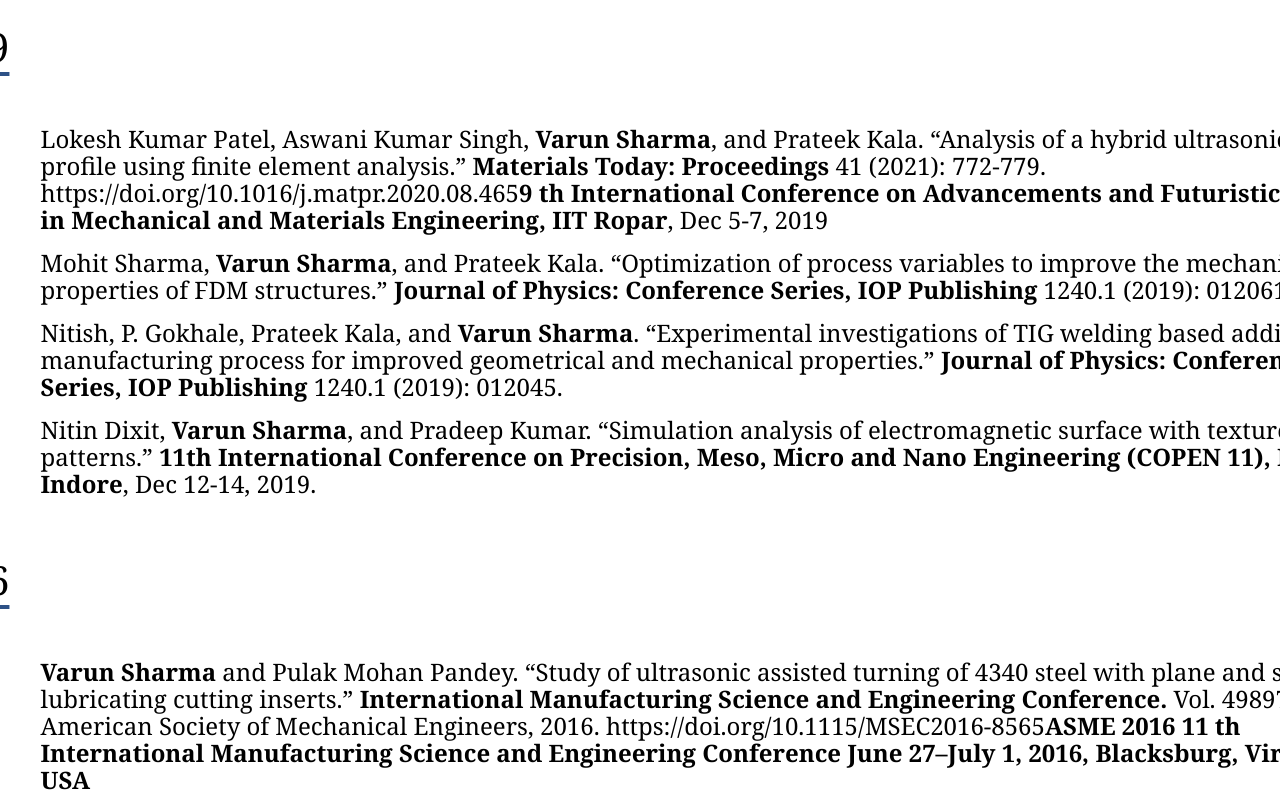
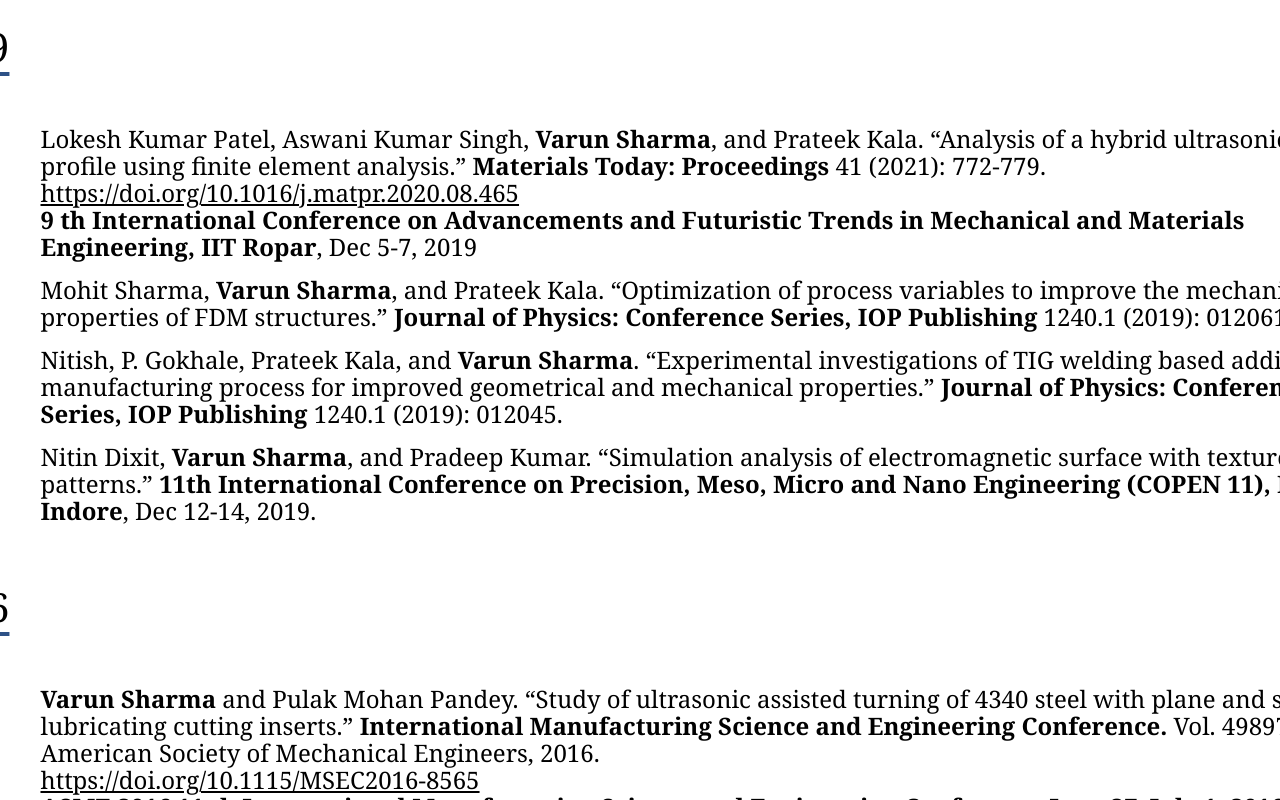
Before and after one commit to Kirthik24/varun-sharma-profile, a React (Vite) app: page /pb/ic in a window 1280 px wide. Shown: the part 1340-2140 px from the top of the page. Built offline with nearby package versions, Linux system fonts and the light colour scheme.

Commit message:
links updated

```diff
--- a/src/components/publications/InternationalConference.jsx
+++ b/src/components/publications/InternationalConference.jsx
@@ -59,7 +59,7 @@ Ambedkar National Institute of Technology, Jalandhar, Punjab, Oct 09-11, 2020.
                    Lokesh Kumar Patel, Aswani Kumar Singh, <b>Varun Sharma</b>, and Prateek Kala. “Analysis of a
 hybrid ultrasonic horn profile using finite element analysis.” <b>Materials Today: Proceedings</b> 41
 (2021): 772-779.
-https://doi.org/10.1016/j.matpr.2020.08.465
+<br /><a href=" https://doi.org/10.1016/j.matpr.2020.08.465"> https://doi.org/10.1016/j.matpr.2020.08.465 </a> <br />
 <b>9 th International Conference on Advancements and Futuristic Trends in Mechanical and
 Materials Engineering, IIT Ropar</b>, Dec 5-7, 2019
                     </span></li>
@@ -89,7 +89,7 @@ Engineering (COPEN 11), IIT Indore</b>, Dec 12-14, 2019.</span></li>
                    <b>Varun Sharma</b> and Pulak Mohan Pandey. “Study of ultrasonic assisted turning of 4340 steel with
                     plane and self-lubricating cutting inserts.” <b>International Manufacturing Science and Engineering
                     Conference.</b> Vol. 49897. American Society of Mechanical Engineers, 2016.
-                    https://doi.org/10.1115/MSEC2016-8565
+                    <br /> <a href="https://doi.org/10.1115/MSEC2016-8565">https://doi.org/10.1115/MSEC2016-8565</a> <br />
                     <b>ASME 2016 11 th International Manufacturing Science and Engineering Conference
                     June 27–July 1, 2016, Blacksburg, Virginia, USA</b>
                     </span></li>
--- a/src/css/style.scss
+++ b/src/css/style.scss
@@ -19,5 +19,15 @@ body{
         li::marker {
             color: #2D5186;
         }
+
+        .para{
+            ul{
+                a:link {
+                    text-decoration: underline;
+                    color: black;
+                }
+            }
+        }
+
     }
 }
--- a/src/css/ulist.scss
+++ b/src/css/ulist.scss
@@ -46,6 +46,12 @@
                 position: relative;
                 left: 40px;
             }
+
+            a:link {
+                text-decoration: underline;
+                color: #000000;
+            }
+
         }
 
 
```
